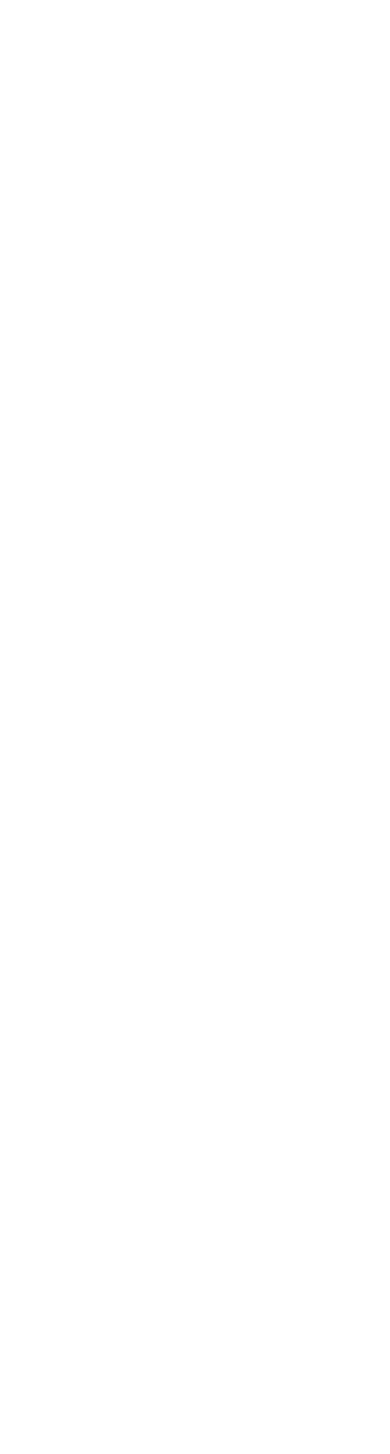
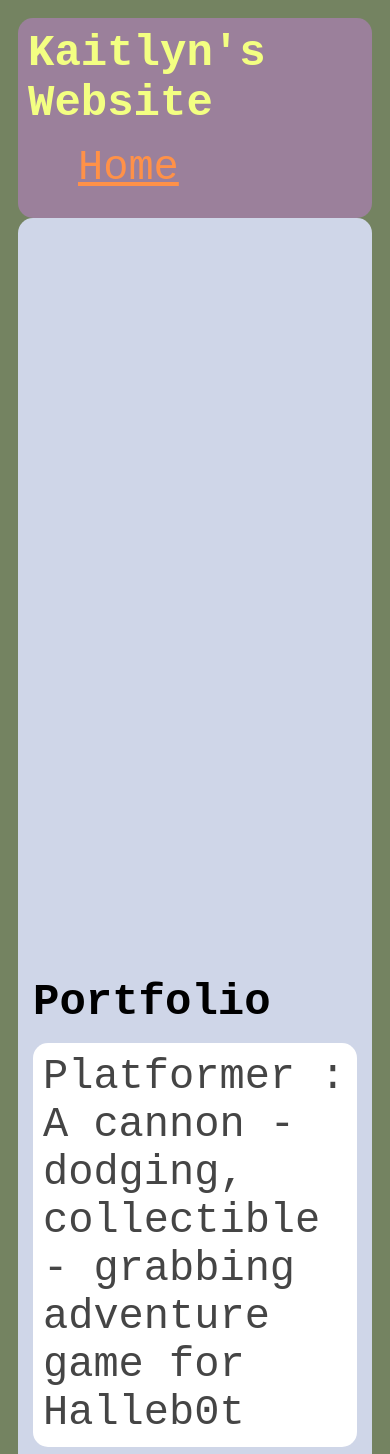
Before and after one commit to KaitZh4ng/KaitZh4ng.github.io, a plain HTML site: page portfolio.html in a window 390 px wide. Shown: the top 1454 px of the page. Before the commit the page ends 844 px from the top, so only its background shows below. Drawn offline with Linux system fonts and the light colour scheme.

Commit message:
add portfolio.html file

```diff
--- a/portfolio.html
+++ b/portfolio.html
@@ -0,0 +1,33 @@
+<!DOCTYPE HTML>
+<html>
+    <head>
+        <title> Kaitlyn's Website </title>
+        <link rel = "stylesheet" href="style.css">
+    </head>
+
+    <body>
+      <div id="all-contents">
+        <nav>
+            <h1> Kaitlyn's Website </h1>
+            <ul id = "nav-ul">
+                <li class = "nav-li">
+                <a class = "nav-a" href= "index.html">Home</a>
+            </li>
+            <li class = "nav-li">
+                <a class = "nav-a" href= "portfolio.html"></a>
+            </li>
+          </ul>
+        </nav>
+        <main>
+            <div class="content">
+                <h1>Portfolio</h1>
+                <ul id="portfolio">
+                    <li><a href="projects/platformer/">Platformer : A cannon - dodging, collectible - grabbing adventure game for Halleb0t</a></li>
+                    <li><a href="projects/bouncing-box/">Bouncing Box : A project that gives you a taste of game development on the web </a></li>
+                    <li><a href="projects/circularity/">Circularity : A motion poem using random number generation and velocity applied to circle shapes...</a></li>
+                </ul>
+            </div>
+        </main>
+      </div>
+    </body>
+</html>
--- a/style.css
+++ b/style.css
@@ -1,8 +1,8 @@
 body {
     background: rgb(116, 131, 97);
-    color: rgb(45, 45, 45);
+    color: rgba(24, 24, 55,);
     padding: 10px;
-    font-family: arial;
+    font-family: 'Courier New', Courier, monospace
   }
 #all-contents {
   max-width: 800px;
@@ -16,6 +16,7 @@ nav {
    margin-bottom: 20px
     display: flex;
     padding: 10px;
+    border-radius: 15px;
 }
 h1 {
     display: flex;
@@ -38,8 +39,8 @@ a {
 
 /* main container area beneath menu */
 main {
-    background: rgb(241, 241, 255);
-    display: flex;
+  background: rgb(207, 214, 232);
+  display: flex; border-radius: 15px;
 }
 .sidebar {
   margin-right: 25px;
@@ -47,6 +48,7 @@ main {
 }
 .sidebar-img {
   width: 200px;
+  border-radius: 15px 50px 30px;
 }
 .content {
   flex: 1;
@@ -61,3 +63,77 @@ main {
 h2, h3 {
   margin: 0px;
 }
+       /* portfolio styles */
+       .content h1 {
+          color: black;
+      }
+
+      #portfolio {
+          list-style-type: none;
+          padding-left: 0;
+      }
+
+      #portfolio li {
+          background: #fff;
+          padding: 10px;
+          border-radius: 15px;
+          margin-bottom: 10px;
+      }
+
+      #portfolio li:hover {
+          background: #eee;
+      }
+
+      #portfolio a {
+          text-decoration: rgba(215, 249, 250, 0.384);
+          color: #454545;
+      }
+       /* responsive web design */
+       @media screen and (min-width: 120px) and (max-width: 1080px) {
+        main {
+          height: 300ch;
+          zoom: 5px;
+          display: ruby-base-container;
+        }
+
+        h1 {
+          font-size: 44px;
+        }
+
+        h2 {
+          font-size: 42px;
+        }
+
+        h3 {
+          font-size: 36px;
+        }
+
+        #all-contents {
+          height: 100ch;
+          margin: none;
+        }
+
+        a {
+          font-size: 42px;
+        }
+
+        .sidebar {
+          margin-right: 0px;
+          justify-content: center;
+          align-items: center;
+        }
+
+        .sidebar-img {
+          width: 100%;
+        }
+
+        p,
+        li {
+          font-size: 24px;
+        }
+
+        .content {
+          align-content: center;
+          justify-content: center;
+        }
+    }
```
Also changed, not shown: index.html (+5 -5 lines). Lines whose indentation alone changed are shown as unchanged.
